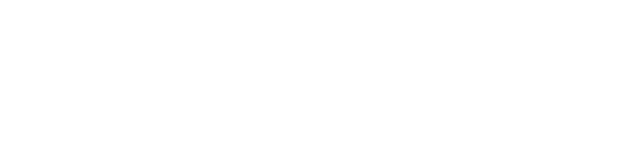
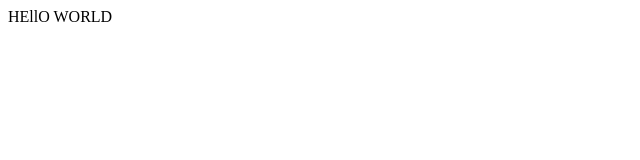
Before and after one commit to ycastro99/new-repo, a plain HTML site: page index.html in a window 1280 px wide. Shown: the whole page, without its empty margins (0-640 px from the left). Drawn offline with Linux system fonts and the light colour scheme.

Commit message:
add a p tag

```diff
--- a/index.html
+++ b/index.html
@@ -1 +1,2 @@
 <!-- fixing html sintax error -->
+<p>HEllO WORLD</p>
```
